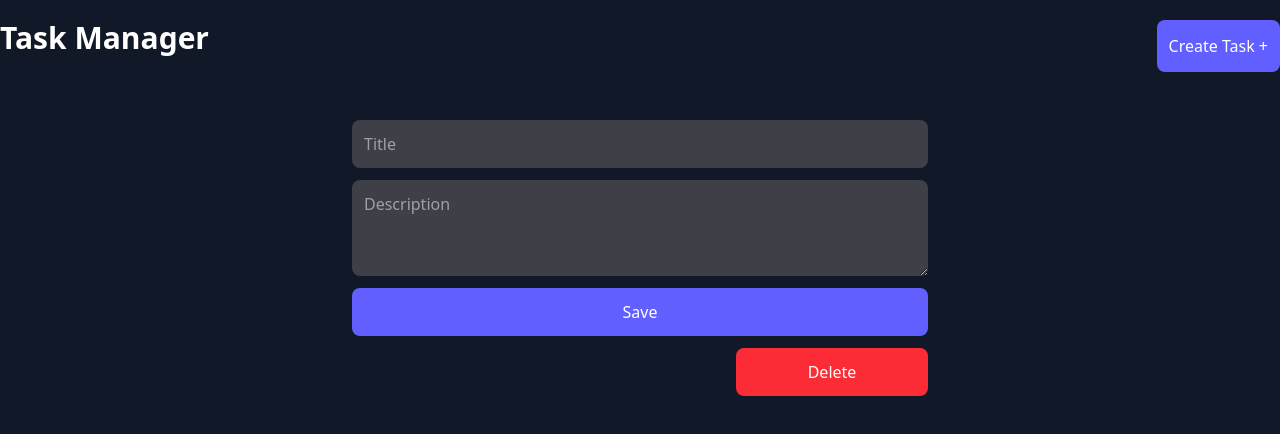
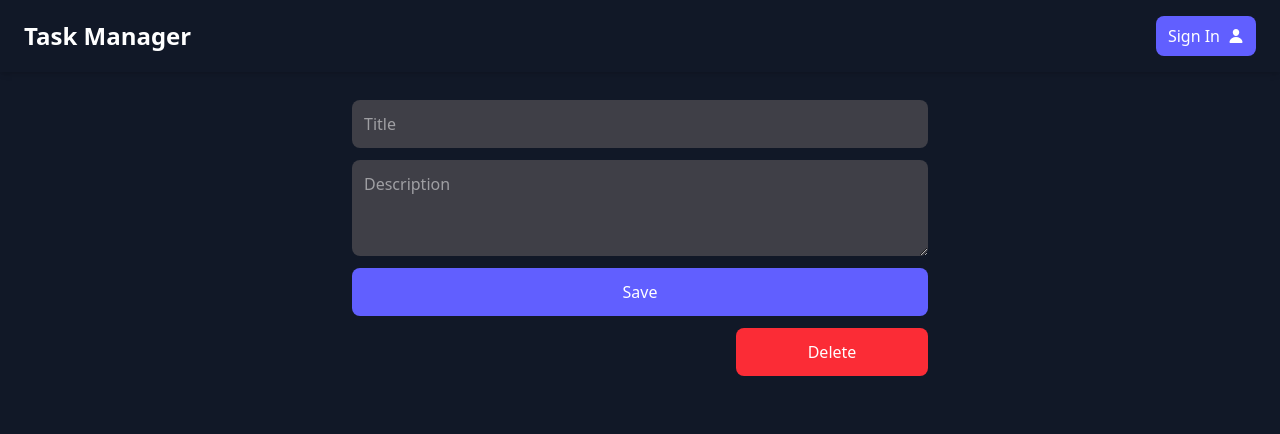
Before and after one commit to nicolasOyarce/task-manager, a React (Vite) app in the folder client/: page /tasks/1 in a window 1280 px wide. Shown: the top 434 px of the page. Built offline with nearby package versions, Linux system fonts and the light colour scheme; no server answers.

Commit message:
feat(frontend): login and logout implementation

```diff
--- a/client/src/App.jsx
+++ b/client/src/App.jsx
@@ -6,9 +6,9 @@ import LoginPage from './pages/auth/LoginPage'
 import RegisterPage from './pages/auth/RegisterPage'
 import NewPassword from './pages/auth/NewPassword'
 import ResetPassword from './pages/auth/ResetPassword'
-import Activate from './pages/auth/Activate'
+import ActivatePage from './pages/auth/ActivatePage'
 import { NotFoundPage } from './pages/NotFoundPage'
-import  Home from './pages/Home'
+import HomePage from './pages/HomePage'
 
 function App() {
   return (
@@ -16,14 +16,14 @@ function App() {
       <div className="container mx-auto">
         <Routes>
 
-          <Route path='/home' element={<Home />} />
+          <Route path='/home' element={<HomePage />} />
           <Route path='/' element={<Navigate to="/home" />} />
 
           <Route path='/login' element={<LoginPage  />} />
           <Route path='/register' element={<RegisterPage />} />
           <Route path='/reset_password' element={<ResetPassword />} />
           <Route path='/password/reset/confirm/:uid/:token' element={<NewPassword />} />
-          <Route path='/activate/:uid/:token' element={<Activate />} />
+          <Route path='/activate/:uid/:token' element={<ActivatePage />} />
 
           <Route path='/tasks' element={<TasksPage />} />
           <Route path='/task-create' element={<TaskFormPage />} />
--- a/client/src/components/nav/Navigation.jsx
+++ b/client/src/components/nav/Navigation.jsx
@@ -1,14 +1,44 @@
-import { Link } from 'react-router-dom'
+import { Link, useNavigate } from 'react-router-dom'
+import { logout, reset } from '../../features/auth/authSlice'
+import { NavLink } from 'react-router-dom'
+import { useDispatch, useSelector } from 'react-redux'
+import { IoPerson } from 'react-icons/io5'
 
 export function Navigation() {
+
+        const navigate = useNavigate()
+    const dispatch = useDispatch()
+
+    const { user } = useSelector((state) => state.auth)
+
+    const handleLogout = () => {
+        dispatch(logout())
+        dispatch(reset())
+        navigate("/")
+    }
+
     return (
-        <div className='flex justify-between py-5'>
-            <Link to="/tasks">
-                <h1 className='font-bold text-3xl mb-4'>Task Manager</h1>
-            </Link>
-            <button className='bg-indigo-500 px-3 py-2 rounded-lg'>
-                <Link to="/task-create">Create Task +</Link>
-            </button>
+        <div className="shadow-md py-4 px-6 flex justify-between items-center">
+            <NavLink to="/tasks">
+                <h1 className="text-2xl font-bold text-white">Task Manager</h1>
+            </NavLink>
+            <div className="space-x-4 ">
+                {user ?
+                        <>
+                            <button className='bg-indigo-500 px-3 py-2 rounded-lg'>
+                                <NavLink to="/task-create">Create Task</NavLink>
+                            </button>
+                            <NavLink className='nav-childs' to="/" onClick={handleLogout}>Logout</NavLink>
+                        </>
+                        :
+                        <>
+                            <button className="px-3 py-2 bg-indigo-500 rounded-lg hover:bg-indigo-600 transition flex items-center">
+                                <NavLink to={'/login'} className="mr-2">Sign In</NavLink>
+                                <IoPerson />
+                            </button>
+                        </>
+                    }
+            </div>
         </div>
     )
 }
--- a/client/src/components/nav/NavigationHome.jsx
+++ /dev/null
@@ -1,16 +0,0 @@
-import { Link } from "react-router-dom";
-import { IoPerson } from "react-icons/io5";
-
-export function NavigationHome() {
-    return (
-        <div className="shadow-md py-4 px-6 flex justify-between items-center">
-            <h1 className="text-2xl font-bold text-white">Task Manager</h1>
-            <div className="space-x-4 ">
-                <button className="px-3 py-2 bg-indigo-500 rounded-lg hover:bg-indigo-600 transition flex items-center">
-                    <Link to={'/login'} className="mr-2">Sign In</Link>
-                    <IoPerson />
-                </button>
-            </div>
-        </div>
-    )
-}
--- a/client/src/pages/Home.jsx
+++ b/client/src/pages/HomePage.jsx
@@ -1,12 +1,12 @@
 import { Link } from 'react-router-dom';
-import { NavigationHome } from '../components/nav/NavigationHome';
+import { Navigation } from '../components/nav/Navigation';
 import { Footer } from '../components/nav/Footer';
 
-const Home = () => {
+const HomePage = () => {
     return (
         <div className="min-h-screen">
 
-            <NavigationHome />
+            <Navigation />
 
             <section className="text-center py-20 bg-indigo-500 text-white">
                 <h2 className="text-4xl font-bold mb-4">Organize your tasks easily</h2>
@@ -39,4 +39,4 @@ const Home = () => {
     );
 }
 
-export default Home;
+export default HomePage;
--- a/client/src/pages/auth/Activate.jsx
+++ b/client/src/pages/auth/ActivatePage.jsx
@@ -6,7 +6,7 @@ import { activate, reset } from "../../features/auth/authSlice";
 import { toast } from "react-hot-toast";
 import Spinner from "../../components/Spinner";
 
-const Activate = () => {
+const ActivatePage = () => {
 
     const { uid, token } = useParams()
     const dispatch = useDispatch()
@@ -60,4 +60,4 @@ const Activate = () => {
     );
 }
 
-export default Activate;
+export default ActivatePage;
--- a/client/src/pages/auth/LoginPage.jsx
+++ b/client/src/pages/auth/LoginPage.jsx
@@ -1,9 +1,9 @@
-import { Link } from "react-router-dom";
+import { Link, useNavigate } from "react-router-dom";
 import { useState, useEffect } from "react";
-import { useNavigate } from "react-router-dom";
 import { useDispatch, useSelector } from "react-redux";
 import { login, reset, getUserInfo } from "../../features/auth/authSlice";
 import { toast } from "react-hot-toast";
+import { Spinner } from "../../components/Spinner";
 
 const LoginPage = () => {
 
@@ -44,7 +44,7 @@ const LoginPage = () => {
         }
 
         if (isSuccess || user) {
-            navigate("/dashboard")
+            navigate("/tasks")
         }
 
         dispatch(reset())
@@ -55,6 +55,7 @@ const LoginPage = () => {
   return (
     <div className="flex items-center justify-center min-h-screen bg-gray-900">
       <div className="w-full max-w-md p-8 space-y-6 bg-gray-800 rounded-2xl shadow-lg">
+        {isLoading && <Spinner />}
         <div className="flex justify-center">
           <Link to={"/home"} className="text-3xl text-indigo-400 font-bold">
             Tasks App
```
